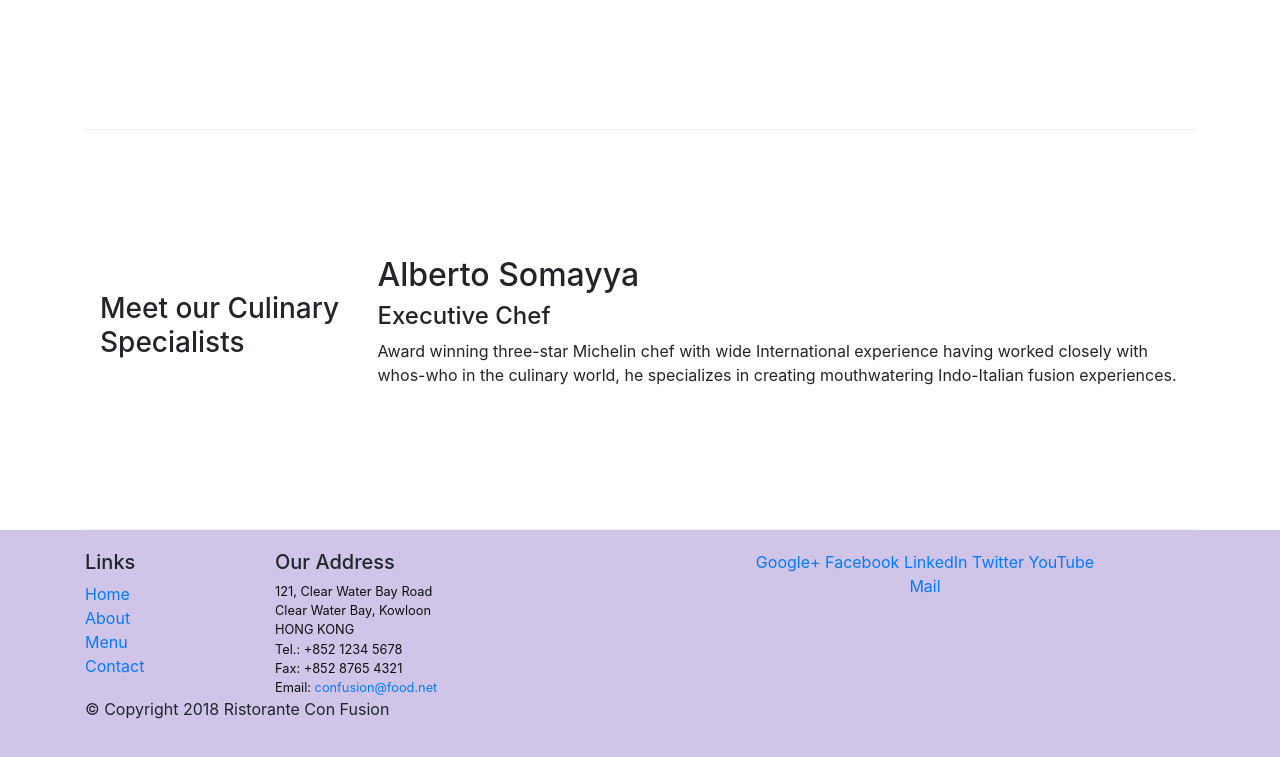
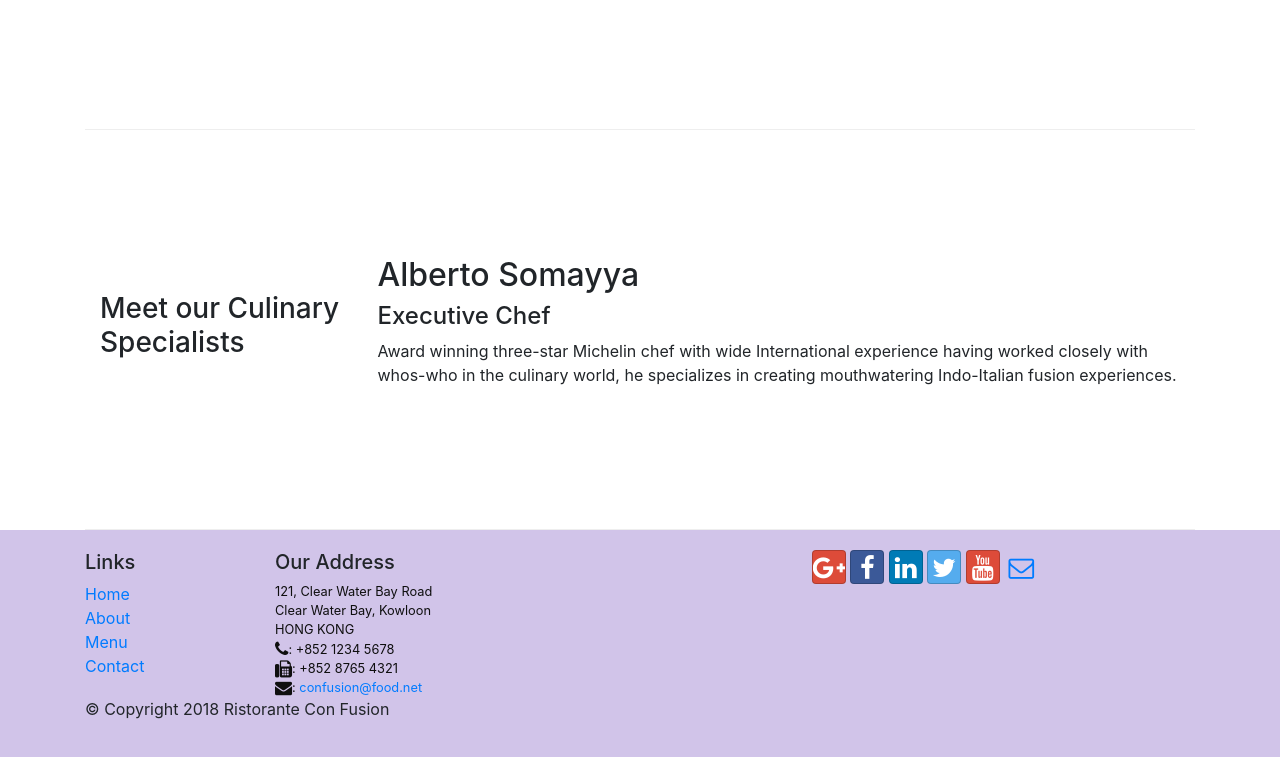
Before and after one commit to losser09/softwarelab2, a website: page index.html in a window 1280 px wide. Shown: the part 1004-1761 px from the top of the page. Drawn offline with nearby package versions, Linux system fonts and the light colour scheme.

Commit message:
icon front

```diff
--- a/index.html
+++ b/index.html
@@ -23,10 +23,10 @@
            <a class="navbar-brand mr-auto" href="#">Ristorante Con Fusion</a>
             <div class="collapse navbar-collapse" id="Navbar">
                 <ul class="navbar-nav mr-auto">
-                    <li class="nav-item active"><a class="nav-link" href="./index.html">Home</a></li>
-                    <li class="nav-item"><a class="nav-link" href="./aboutus.html">About</a></li>
-                    <li class="nav-item"><a class="nav-link" href="#">Menu</a></li>
-                    <li class="nav-item"><a class="nav-link" href="#">Contact</a></li>
+                    <li class="nav-item active"><a class="nav-link" href="./index.html"><span class="fa fa-home fa-lg"></span> Home</a></li>
+                    <li class="nav-item"><a class="nav-link" href="./aboutus.html"><span class="fa fa-info fa-lg"></span> About</a></li>
+                    <li class="nav-item"><a class="nav-link" href="#"><span class="fa fa-list fa-lg"></span> Menu</a></li>
+                    <li class="nav-item"><a class="nav-link" href="#"><span class="fa fa-address-card fa-lg"></span> Contact</a></li>
                 </ul>
             </div>
 
@@ -97,19 +97,21 @@
 		              121, Clear Water Bay Road<br>
 		              Clear Water Bay, Kowloon<br>
 		              HONG KONG<br>
-		              Tel.: +852 1234 5678<br>
-		              Fax: +852 8765 4321<br>
-		              Email: <a href="mailto:confusion@food.net">confusion@food.net</a>
+		              <i class="fa fa-phone fa-lg"></i>: +852 1234 5678<br>
+                      <i class="fa fa-fax fa-lg"></i>: +852 8765 4321<br>
+                      <i class="fa fa-envelope fa-lg"></i>:
+                      <a href="mailto:confusion@food.net">confusion@food.net</a>
+
 		           </address>
                 </div>
                 <div class="col-12 col-sm-4 ">
                     <div class="text-center">
-                        <a href="http://google.com/+">Google+</a>
-                        <a href="http://www.facebook.com/profile.php?id=">Facebook</a>
-                        <a href="http://www.linkedin.com/in/">LinkedIn</a>
-                        <a href="http://twitter.com/">Twitter</a>
-                        <a href="http://youtube.com/">YouTube</a>
-                        <a href="mailto:">Mail</a>
+                        <a class="btn btn-social-icon btn-google" href="http://google.com/+"><i class="fa fa-google-plus"></i></a>
+                        <a class="btn btn-social-icon btn-facebook" href="http://www.facebook.com/profile.php?id="><i class="fa fa-facebook"></i></a>
+                        <a class="btn btn-social-icon btn-linkedin" href="http://www.linkedin.com/in/"><i class="fa fa-linkedin"></i></a>
+                        <a class="btn btn-social-icon btn-twitter" href="http://twitter.com/"><i class="fa fa-twitter"></i></a>
+                        <a class="btn btn-social-icon btn-google" href="http://youtube.com/"><i class="fa fa-youtube"></i></a>
+                        <a class="btn btn-social-icon" href="mailto:"><i class="fa fa-envelope-o"></i></a>
                     </div>
                 </div>
            </div>
```
Also changed, not shown: aboutus.html (+4 -4 lines), img/alberto.png (added), img/buffet.png (added), img/logo.png (added), img/uthappizza.png (added), 1 other file.
